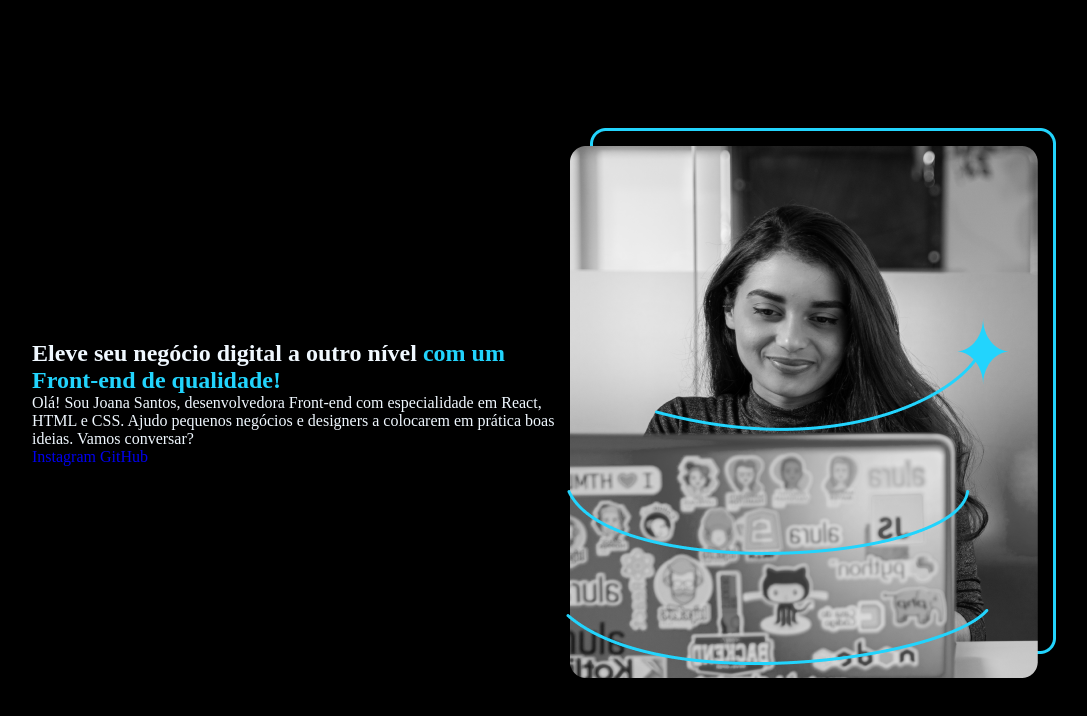
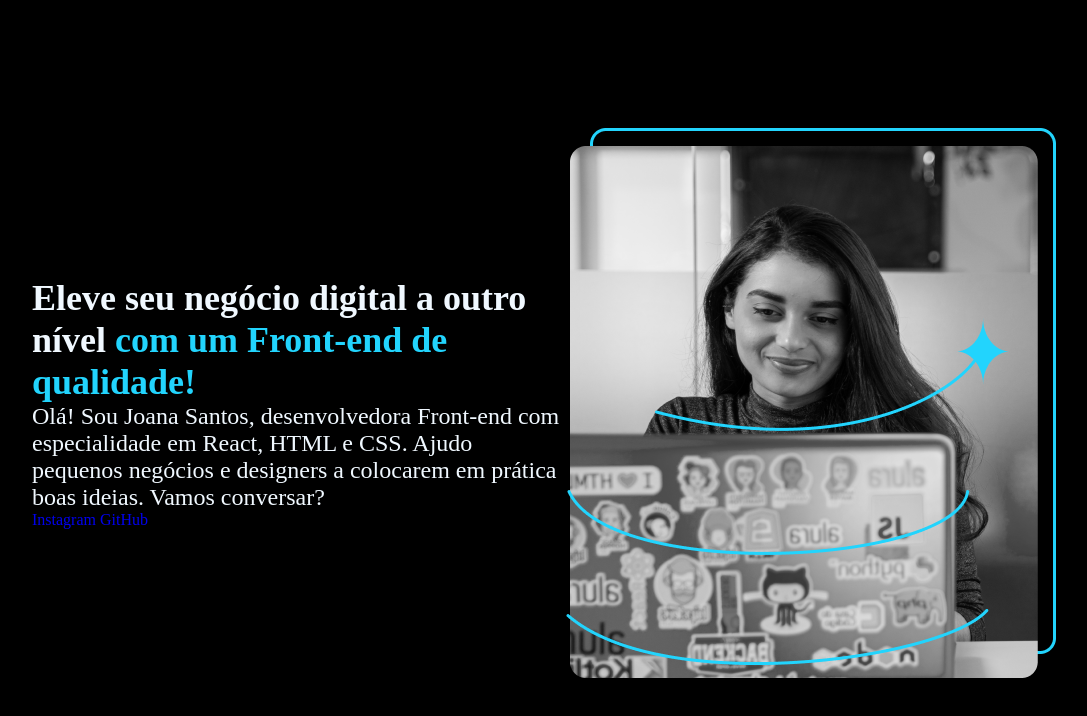
Before and after one commit to vnickolas/Cursos-Alura, a plain HTML site: page front-end/HTML e CSS_ ambientes de desenvolvimento, estrutura de arquivos e tags/index.html in a window 1280 px wide. Shown: the whole page, without its empty margins (96-1183 px from the left). Drawn offline with Linux system fonts and the light colour scheme.

Commit message:
Estilizei um pouco do container textual

```diff
--- a/front-end/HTML e CSS_ ambientes de desenvolvimento, estrutura de arquivos e tags/index.html
+++ b/front-end/HTML e CSS_ ambientes de desenvolvimento, estrutura de arquivos e tags/index.html
@@ -10,10 +10,10 @@
 
 <body>
     <main class="apresentacao">
-        <section class="container primario">
-            <h1>Eleve seu negócio digital a outro nível <strong class="titulo-destaque">com um Front-end de
+        <section class="apresentacao__conteudo">
+            <h1 class="apresentacao__conteudo__titulo">Eleve seu negócio digital a outro nível <strong class="titulo-destaque">com um Front-end de
                     qualidade!</strong></h1>
-            <p>Olá! Sou Joana Santos, desenvolvedora Front-end com especialidade em React, HTML e CSS. Ajudo pequenos
+            <p class="apresentacao__conteudo__text">Olá! Sou Joana Santos, desenvolvedora Front-end com especialidade em React, HTML e CSS. Ajudo pequenos
                 negócios e designers a colocarem em prática boas ideias. Vamos conversar?</p>
             <a href="#">Instagram</a>
             <a href="#">GitHub</a>
--- a/front-end/HTML e CSS_ ambientes de desenvolvimento, estrutura de arquivos e tags/style.css
+++ b/front-end/HTML e CSS_ ambientes de desenvolvimento, estrutura de arquivos e tags/style.css
@@ -21,6 +21,24 @@ body {
     justify-content: space-evenly;
 }
 
+/* AJUSTANDO O TAMANHO LIMITE DO CONTAINER TEXTUAL */
+
+.apresentacao__conteudo {
+    width: 615px;
+}
+
+/* AJUSTANDO O TITULO DO CONTAINER TEXTUAL */
+
+.apresentacao__conteudo__titulo {
+    font-size: 36px;
+}
+
 .titulo-destaque {
     color: #22D4FD;
 }
+
+/* AJUSTANDO O TEXT DO CONTAINER TEXTUAL */
+
+.apresentacao__conteudo__text {
+    font-size: 24px;
+}
```
